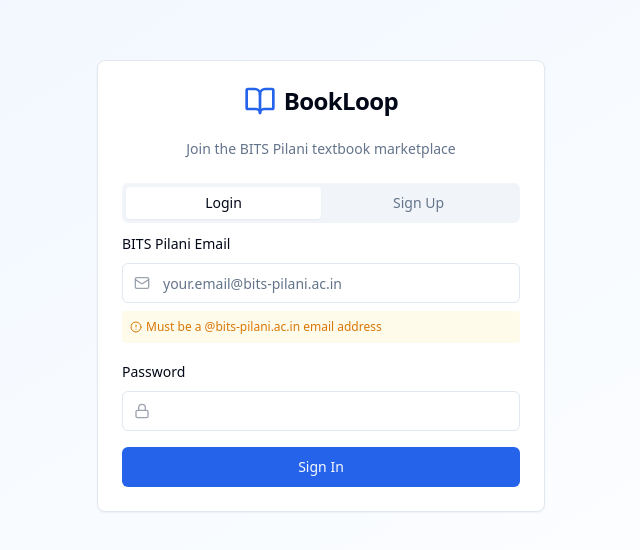
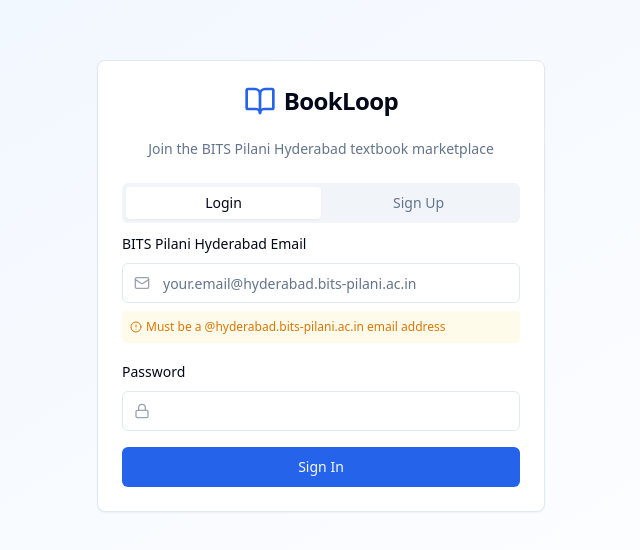
Before and after one commit to alphaxx001/bookloop-connect-campus, a React (Vite) app: page /auth in a window 1280 px wide. Shown: the part 114-664 px from the top of the page, without its empty margins (319-959 px from the left). Built offline with nearby package versions, Linux system fonts and the light colour scheme.

Commit message:
Fix: Restrict email to Hyderabad domain
Updated email validation to use @hyderbad.bits-pilani.ac.in.

```diff
--- a/src/components/LoginModal.tsx
+++ b/src/components/LoginModal.tsx
@@ -27,7 +27,7 @@ export const LoginModal = ({ isOpen, onClose }: LoginModalProps) => {
             <DialogTitle className="text-2xl">BookLoop</DialogTitle>
           </div>
           <DialogDescription className="text-center">
-            Join the BITS Pilani textbook marketplace
+            Join the BITS Pilani Hyderabad textbook marketplace
           </DialogDescription>
         </DialogHeader>
 
@@ -39,7 +39,7 @@ export const LoginModal = ({ isOpen, onClose }: LoginModalProps) => {
             Login / Sign Up
           </Button>
           <p className="text-xs text-center text-gray-500">
-            Only BITS Pilani students (@bits-pilani.ac.in) can join
+            Only BITS Pilani Hyderabad students (@hyderabad.bits-pilani.ac.in) can join
           </p>
         </div>
       </DialogContent>
--- a/src/contexts/AuthContext.tsx
+++ b/src/contexts/AuthContext.tsx
@@ -48,9 +48,9 @@ export const AuthProvider = ({ children }: { children: React.ReactNode }) => {
   }, []);
 
   const signUp = async (email: string, password: string, fullName: string) => {
-    // Validate BITS Pilani email
-    if (!email.endsWith('@bits-pilani.ac.in')) {
-      return { error: { message: 'Please use your BITS Pilani email address (@bits-pilani.ac.in)' } };
+    // Validate BITS Pilani Hyderabad email
+    if (!email.endsWith('@hyderabad.bits-pilani.ac.in')) {
+      return { error: { message: 'Please use your BITS Pilani Hyderabad email address (@hyderabad.bits-pilani.ac.in)' } };
     }
 
     const { error } = await supabase.auth.signUp({
@@ -59,7 +59,7 @@ export const AuthProvider = ({ children }: { children: React.ReactNode }) => {
       options: {
         data: {
           full_name: fullName,
-          university: 'BITS Pilani'
+          university: 'BITS Pilani Hyderabad'
         }
       }
     });
@@ -68,9 +68,9 @@ export const AuthProvider = ({ children }: { children: React.ReactNode }) => {
   };
 
   const signIn = async (email: string, password: string) => {
-    // Validate BITS Pilani email
-    if (!email.endsWith('@bits-pilani.ac.in')) {
-      return { error: { message: 'Please use your BITS Pilani email address (@bits-pilani.ac.in)' } };
+    // Validate BITS Pilani Hyderabad email
+    if (!email.endsWith('@hyderabad.bits-pilani.ac.in')) {
+      return { error: { message: 'Please use your BITS Pilani Hyderabad email address (@hyderabad.bits-pilani.ac.in)' } };
     }
 
     const { error } = await supabase.auth.signInWithPassword({
--- a/src/pages/Auth.tsx
+++ b/src/pages/Auth.tsx
@@ -1,4 +1,3 @@
-
 import { useState } from "react";
 import { useNavigate } from "react-router-dom";
 import { Button } from "@/components/ui/button";
@@ -87,7 +86,7 @@ export default function Auth() {
             <CardTitle className="text-2xl">BookLoop</CardTitle>
           </div>
           <CardDescription>
-            Join the BITS Pilani textbook marketplace
+            Join the BITS Pilani Hyderabad textbook marketplace
           </CardDescription>
         </CardHeader>
         <CardContent>
@@ -100,13 +99,13 @@ export default function Auth() {
             <TabsContent value="login">
               <form onSubmit={handleLogin} className="space-y-4">
                 <div className="space-y-2">
-                  <Label htmlFor="login-email">BITS Pilani Email</Label>
+                  <Label htmlFor="login-email">BITS Pilani Hyderabad Email</Label>
                   <div className="relative">
                     <Mail className="absolute left-3 top-3 h-4 w-4 text-gray-400" />
                     <Input
                       id="login-email"
                       type="email"
-                      placeholder="your.email@bits-pilani.ac.in"
+                      placeholder="your.email@hyderabad.bits-pilani.ac.in"
                       className="pl-10"
                       value={formData.email}
                       onChange={(e) => setFormData({...formData, email: e.target.value})}
@@ -115,7 +114,7 @@ export default function Auth() {
                   </div>
                   <div className="flex items-center text-xs text-amber-600 bg-amber-50 p-2 rounded">
                     <AlertCircle className="h-3 w-3 mr-1" />
-                    Must be a @bits-pilani.ac.in email address
+                    Must be a @hyderabad.bits-pilani.ac.in email address
                   </div>
                 </div>
 
@@ -163,13 +162,13 @@ export default function Auth() {
                 </div>
 
                 <div className="space-y-2">
-                  <Label htmlFor="signup-email">BITS Pilani Email</Label>
+                  <Label htmlFor="signup-email">BITS Pilani Hyderabad Email</Label>
                   <div className="relative">
                     <Mail className="absolute left-3 top-3 h-4 w-4 text-gray-400" />
                     <Input
                       id="signup-email"
                       type="email"
-                      placeholder="your.email@bits-pilani.ac.in"
+                      placeholder="your.email@hyderabad.bits-pilani.ac.in"
                       className="pl-10"
                       value={formData.email}
                       onChange={(e) => setFormData({...formData, email: e.target.value})}
@@ -178,7 +177,7 @@ export default function Auth() {
                   </div>
                   <div className="flex items-center text-xs text-amber-600 bg-amber-50 p-2 rounded">
                     <AlertCircle className="h-3 w-3 mr-1" />
-                    Must be a @bits-pilani.ac.in email address
+                    Must be a @hyderabad.bits-pilani.ac.in email address
                   </div>
                 </div>
 
```
